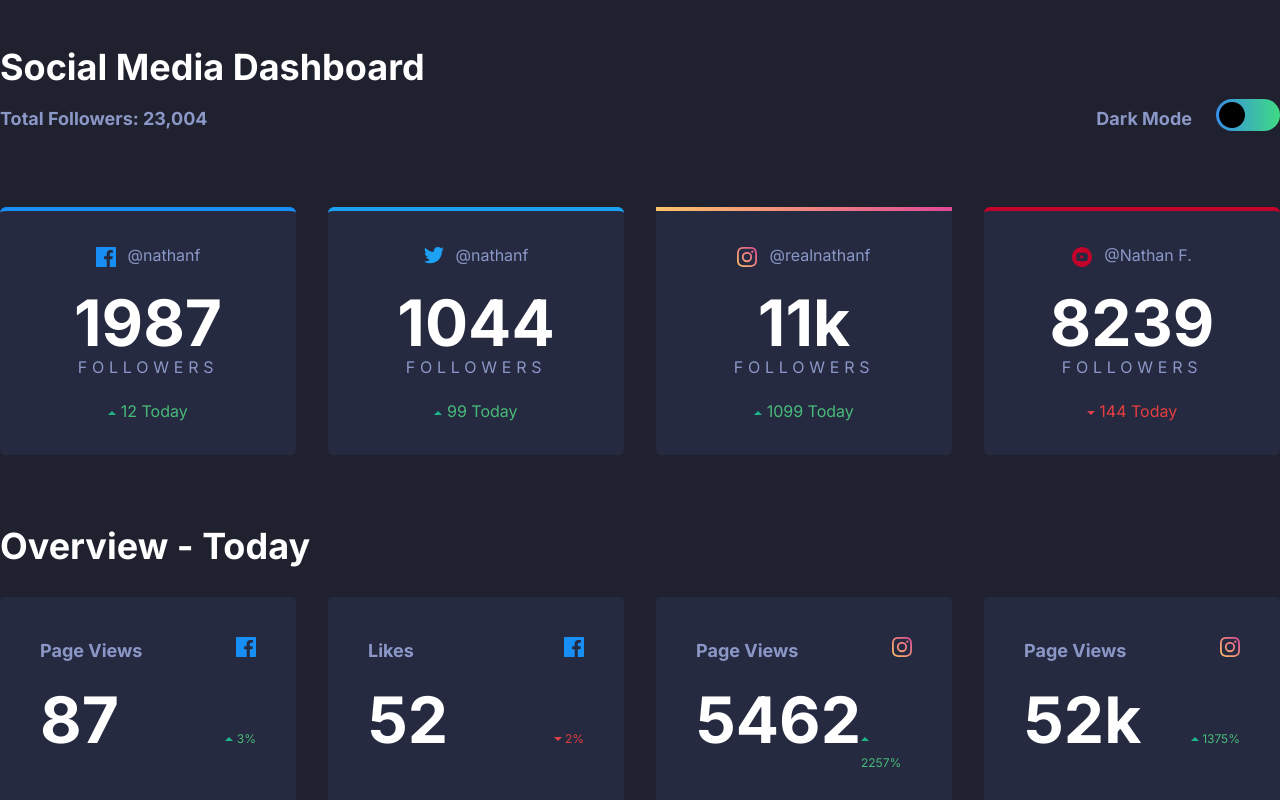
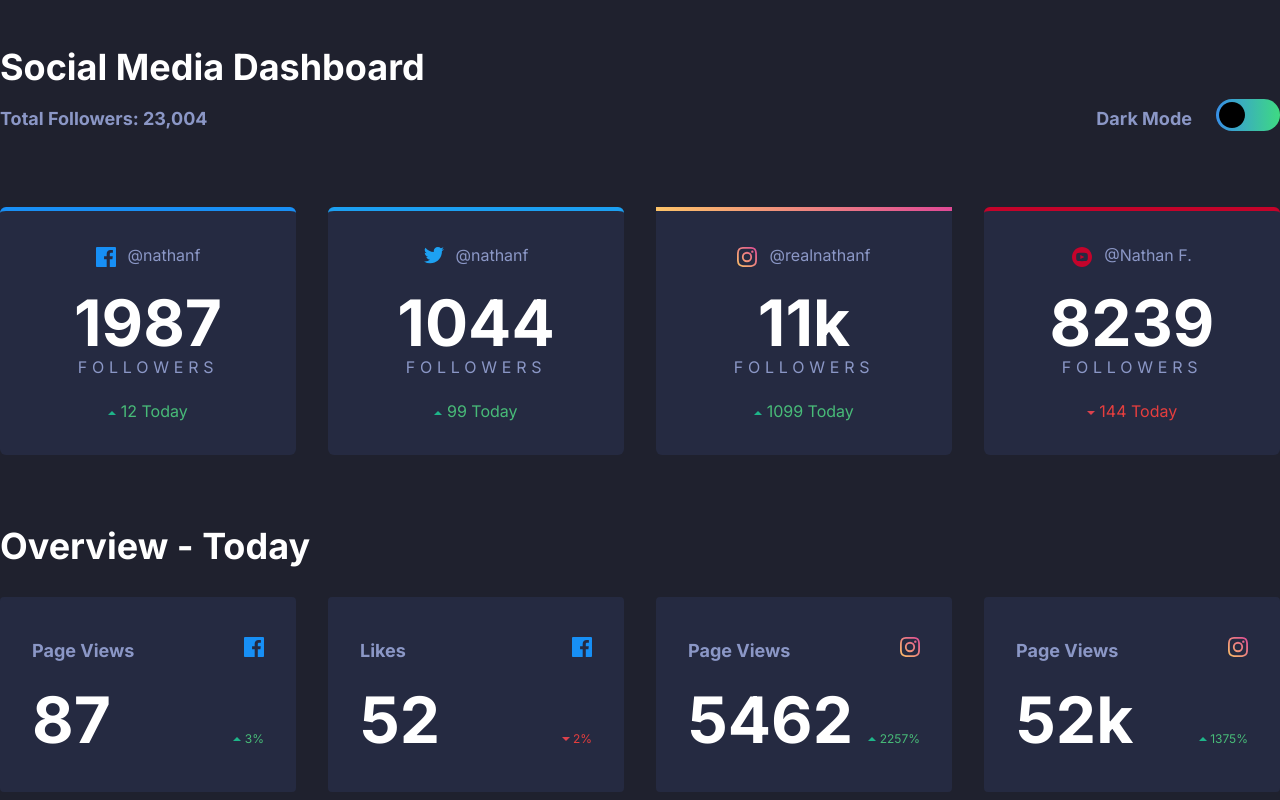
Before and after one commit to uchedotphp/social-media-dashboard, a Vue app: page / in a window 1280 px wide. Shown: the top 800 px of the page. Built offline with nearby package versions, Linux system fonts and the light colour scheme.

Commit message:
added hover colors on cards and a pointer and updated README.md file

```diff
--- a/src/components/BottomCard.vue
+++ b/src/components/BottomCard.vue
@@ -7,7 +7,7 @@
       <div
         v-for="card in dataOne"
         :key="card.title"
-        class="cards rounded bg-darkDesaturatedBlueCardBG p-10 mb-6 md:w-3/12 md:mr-8"
+        class="cards cursor-pointer hover:bg-darkGrayishBlueText rounded bg-darkDesaturatedBlueCardBG px-8 py-10 mb-6 md:w-3/12 md:mr-8"
       >
         <div class="flex justify-between pb-6">
           <span class="text-desaturatedBlueText capitalize font-semibold text-lg">{{ card.title }}</span>
@@ -38,7 +38,7 @@
       <div
         v-for="card in dataTwo"
         :key="card.title"
-        class="cards rounded bg-darkDesaturatedBlueCardBG p-10 mb-6 md:w-3/12 md:mr-8"
+        class="cards cursor-pointer hover:bg-darkGrayishBlueText rounded bg-darkDesaturatedBlueCardBG p-10 mb-6 md:w-3/12 md:mr-8"
       >
         <div class="flex justify-between pb-6">
           <span class="text-desaturatedBlueText capitalize font-semibold text-lg">{{ card.title }}</span>
--- a/src/components/CardFollowers.vue
+++ b/src/components/CardFollowers.vue
@@ -4,7 +4,7 @@
       v-for="handle in data"
       :key="handle.followers"
       style=""
-      class="cards md:w-3/12 md:mr-8 bg-darkDesaturatedBlueCardBG my-6 py-8 rounded-md border-t-4 text-desaturatedBlueText grid justify-items-center content-center justify-center"
+      class="cards md:w-3/12 md:mr-8 cursor-pointer hover:bg-darkGrayishBlueText bg-darkDesaturatedBlueCardBG my-6 py-8 rounded-md border-t-4 text-desaturatedBlueText grid justify-items-center content-center justify-center"
       :class="[handle.platform]"
     >
       <div class="">
```
Also changed, not shown: 1 other file (tests, documents, lock files or other folders).
